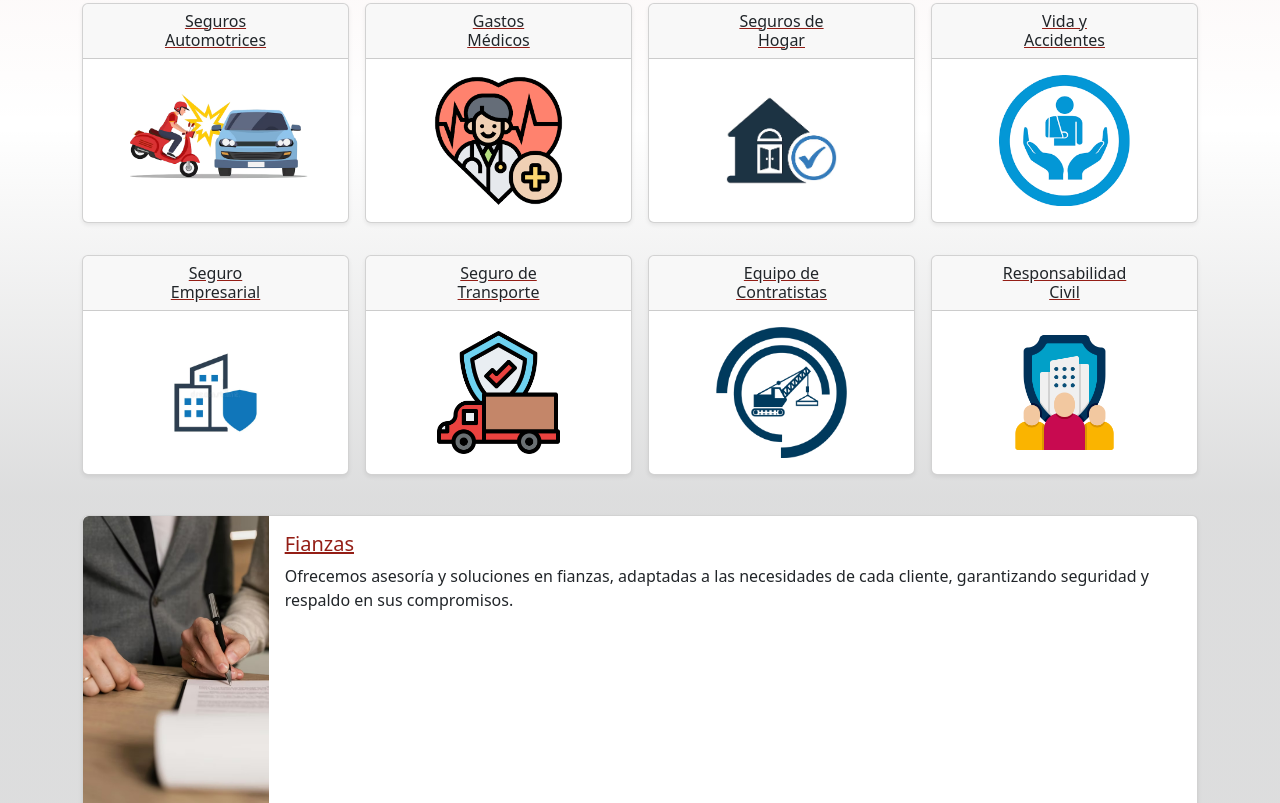
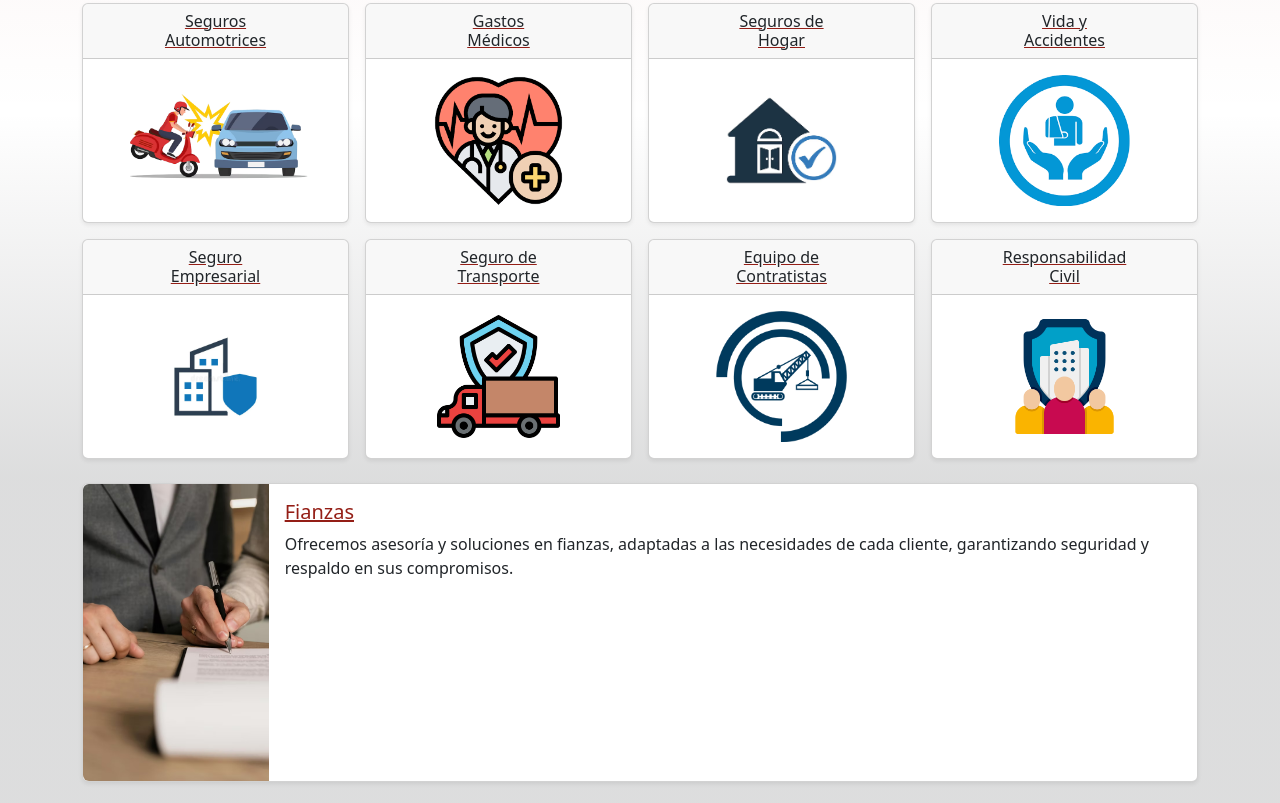
Before and after one commit to asogbu/bsg_web, a website: page index.html in a window 1280 px wide. Shown: the part 982-1785 px from the top of the page. Drawn offline with nearby package versions, Linux system fonts and the light colour scheme.

Commit message:
Espaciado entre tarjetas index-card se maneja ahora con el div exterior por medio de .g-*

```diff
--- a/scss/custom.scss
+++ b/scss/custom.scss
@@ -26,7 +26,6 @@ body {
     @extend .col-md-3;
     @extend .col-sm-4;
     @extend .col-6;
-    @extend .mb-3;
 }
 
 .index-card-img {
```
Also changed, not shown: css/style.css, 1 other file.
